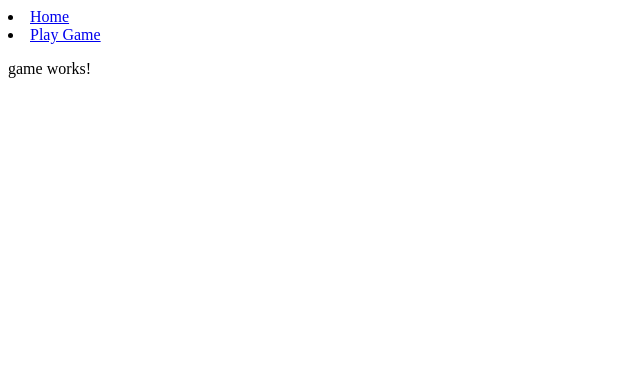
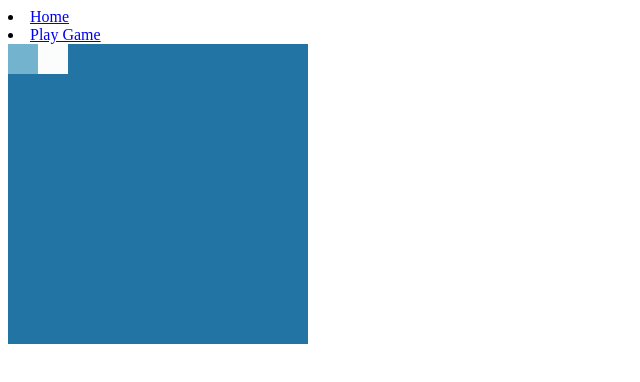
Before and after one commit to DevHominid/angular-snakes, an Angular app: page /game/anaconda in a window 1280 px wide. Shown: the top 382 px of the page, without its empty margins (0-640 px from the left). Built offline with nearby package versions, Linux system fonts and the light colour scheme.

Commit message:
add initBoard method and define defaults

```diff
--- a/src/app/game/game.component.css
+++ b/src/app/game/game.component.css
@@ -0,0 +1,10 @@
+.row {
+	height: 30px;
+}
+
+.column {
+	border: 0px solid white;
+	width: 30px;
+	height: 30px;
+	display: inline-block;
+}
--- a/src/app/game/game.component.html
+++ b/src/app/game/game.component.html
@@ -1,3 +1,8 @@
-<p>
-  game works!
-</p>
+<section>
+  <div>
+    <div class="row" *ngFor="let column of board; let i = index">
+      <div class="column" [ngStyle]="{'background-color': setStyles(i, j)}" *ngFor="let row of column; let j = index" data-id="">
+      </div>
+    </div>
+  </div>
+</section>
--- a/src/app/game/game.component.ts
+++ b/src/app/game/game.component.ts
@@ -23,6 +23,14 @@ export class GameComponent implements OnInit {
   }
 
   ngOnInit() {
+    // Set defaults
+    this.boardSize = 10;
+    this.directions = {
+      left: 37,
+      right: 39,
+      up: 38,
+      down: 40
+    };
     this.colors = {
       gameOver: '#FBFCFC',
       bait: '#FBFCFC',
@@ -30,7 +38,32 @@ export class GameComponent implements OnInit {
       snakeBody: '#64C196',
       board: '#2274A5'
     };
+    this.score = 0;
+    this.snake = {
+      direction: this.directions.left,
+      sections: [{
+        x: 0,
+        y: 0
+      }]
+    };
+    this.bait = {
+      x: 1,
+      y: 0
+    };
 
+    // Init game board
+    this.initBoard();
+  }
+
+  // Init game board
+  initBoard() {
+    this.board = [];
+    for (let i = 0; i < this.boardSize; i++) {
+      this.board[i] = [];
+      for (let j = 0; j < this.boardSize; j++) {
+        this.board[i][j] = false;
+      }
+    }
   }
 
   setStyles(col, row) {
```
